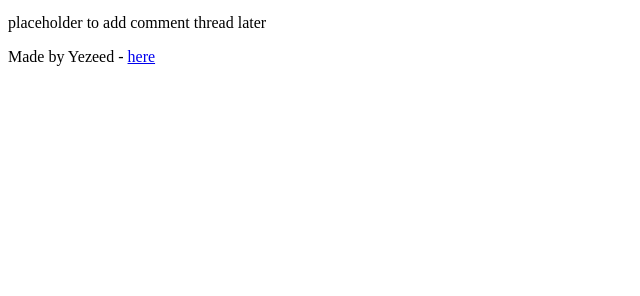
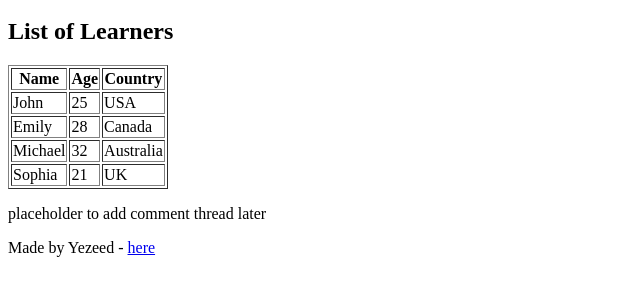
Before and after one commit to Yezeedu/My_First_Portfolio, a plain HTML site: page html_basic/index.html in a window 1280 px wide. Shown: the part 498-794 px from the top of the page, without its empty margins (0-640 px from the left). Drawn offline with Linux system fonts and the light colour scheme.

Commit message:
Added table of learners to index.html for creativity requirement

```diff
--- a/html_basic/index.html
+++ b/html_basic/index.html
@@ -26,6 +26,40 @@
         <a href="https://www.alxafrica.com/" target="_blank">
           <img src="https://i.ibb.co/gTDZZT8/ALX-Logo-07.png" alt="ALX Logo" width="200" />
         </a>
+
+        <!-- 🚀 Added Table of Learners -->
+        <h2>List of Learners</h2>
+        <table border="1">
+          <thead>
+            <tr>
+              <th>Name</th>
+              <th>Age</th>
+              <th>Country</th>
+            </tr>
+          </thead>
+          <tbody>
+            <tr>
+              <td>John</td>
+              <td>25</td>
+              <td>USA</td>
+            </tr>
+            <tr>
+              <td>Emily</td>
+              <td>28</td>
+              <td>Canada</td>
+            </tr>
+            <tr>
+              <td>Michael</td>
+              <td>32</td>
+              <td>Australia</td>
+            </tr>
+            <tr>
+              <td>Sophia</td>
+              <td>21</td>
+              <td>UK</td>
+            </tr>
+          </tbody>
+        </table>
       </article>
 
       <aside>
```
